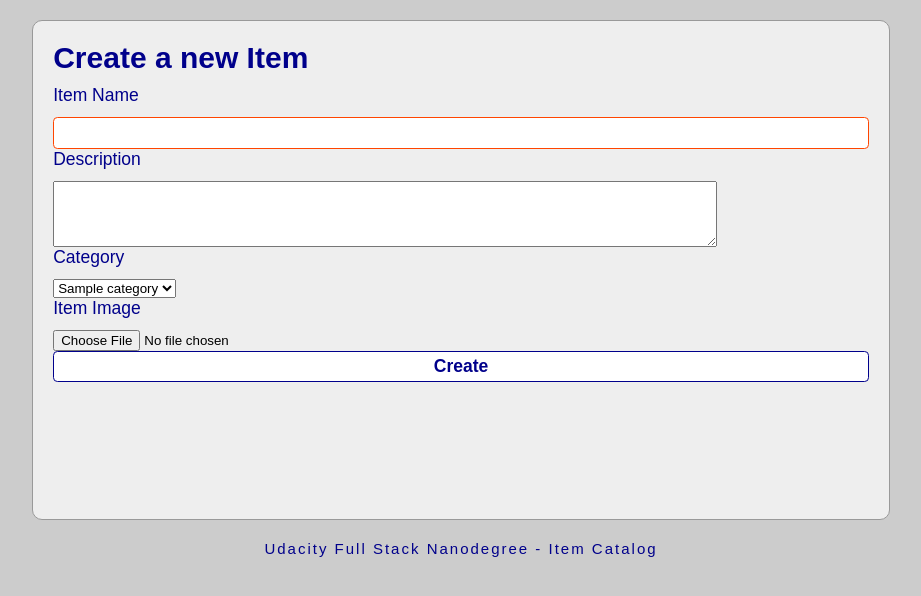
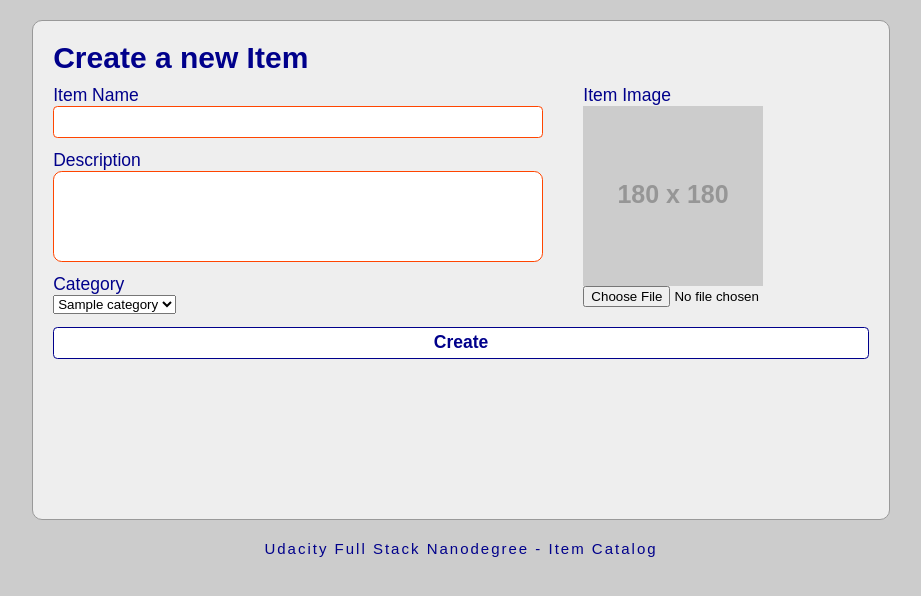
Before and after one commit to ziggylineous/udacity-full-stack-dev, a Flask app: page /items/new in a window 1280 px wide. Shown: the part 100-696 px from the top of the page, without its empty margins (179-1100 px from the left). Run offline with Flask 2, Linux system fonts and the light colour scheme; a user stored in the database is signed in; tables that the repository leaves empty hold one stand-in row (values such as "Sample post"); grey boxes labelled with a size stand in for pictures from a placeholder-image service; some libraries are stand-ins or nearby versions.

Commit message:
item form styling. Show image when loading new one. Add new button style

```diff
--- a/item_catalog/app/static/styles/main.css
+++ b/item_catalog/app/static/styles/main.css
@@ -36,6 +36,7 @@ button#log-in-out {
     margin-left: auto;
     border: 5px solid orange;
     border-radius: 0.375em;
+    cursor: pointer;
 }
 
 button#log-in-out:hover {
@@ -45,6 +46,7 @@ button#log-in-out:hover {
 button#log-in-out:active {
     background-color: rgb(225, 50, 0);
     color: darkblue;
+    outline: none;
 }
 /* top bar end */
 
@@ -91,13 +93,13 @@ h2 {
 /* categories ~ items layout */
 nav#categories {
     flex: 1;
-    padding: 2em 2em;
+    padding-right: 2em;
     border-right: 1px solid #CCC;
 }
 
 main#items {
     flex: 3;
-    padding: 2em 2em;
+    padding-left: 2em;
 }
 
 #categories ul,
@@ -116,13 +118,10 @@ main#items {
 }
 
 #categories ul a:link,
-#items ul a:link {
-    color: orangered;
-}
-
+#items ul a:link,
 #categories ul a:visited,
 #items ul a:visited {
-    color: brown;
+    color: orangered;
 }
 
 #categories ul a:hover,
@@ -141,6 +140,10 @@ main#items {
 #items ul span.item-category {
     color: #999;
     font-style: italic;
+}
+
+#items li#new-item a i {
+    color:darkblue;
 }
 
 
@@ -229,6 +232,7 @@ hr {
 
 
 /* form */
+/* login */
 #login-contents {
     width: 33%;
     min-height: 44em;
@@ -249,20 +253,29 @@ label {
 }
 
 input[type=text],
-input[type=password] {
+input[type=password],
+input[type=submit],
+textarea {
     border: 1px solid orangered;
     font-size: 1.75em;
+    border: 1px solid orangered;
     padding: 0.25em;
-    width:100%;
     color: darkblue;
     box-sizing: border-box;
     border-radius: 0.25em;
-    font-weight: bold;
+    outline: none;
 }
 
-form input[type=submit] {
-    width: 100%;
-    font-size: 1.75em;
+input[type=text]:focus,
+input[type=password]:focus,
+textarea:focus {
+    border: 1px solid darkblue;
+}
+
+
+input[type=text],
+input[type=password] {
+    width:100%;
 }
 
 form div.form-group-no-label {
@@ -270,13 +283,11 @@ form div.form-group-no-label {
 }
 
 form input[type=submit] {
+    width: 100%;
+    color: darkblue;
+
     background-color: white;
-    color: darkblue;
     border: 1px solid darkblue;
-    border-radius: 0.25em;
-    padding: 0.25em;
-
-    font-size:1.75em;
     font-weight: bold;
 
     cursor: pointer;
@@ -298,3 +309,35 @@ form input[type=submit]:active {
     display: flex;
     justify-content: space-between;
 }
+
+textarea {
+    border-radius: 0.5em;
+    resize: none;
+    width: 100%;
+}
+
+
+/* item-form */
+.flexed {
+    display: flex;
+}
+
+/* two col layout */
+#item-form div.flexed > div:first-child {
+    width: 60%;
+}
+
+#item-form div.flexed > div:last-child {
+    margin-left: auto;
+    width: 35%;
+}
+
+#item-form input[type=text] {
+    width: 100%;
+}
+
+/* make the item image occupy its own line*/
+#item-form img {
+    display: block;
+
+}
--- a/item_catalog/app/templates/item-form.html
+++ b/item_catalog/app/templates/item-form.html
@@ -9,38 +9,43 @@
     {% endif %}
 </h2>
 
-<form action="" method="POST" enctype="multipart/form-data">
+<form id="item-form" action="" method="POST" enctype="multipart/form-data">
     {{ form.hidden_tag() }}
+    <div class="flexed">
         <div>
-        {{ form.name.label }}<br>
-        {{ form.name(size=60) }}
+            <div class="form-group">
+                {{ form.name.label }}
+                {{ form.name() }}
                 {% for error in form.name.errors %}
                 <span class="form-error">{{ error }}</span>
                 {% endfor %}
             </div>
 
-    <div>
-        {{ form.description.label }}<br>
-        {{ form.description(rows=4, cols=80) }}
+            <div class="form-group">
+                {{ form.description.label }}
+                {{ form.description(rows=4) }}
                 {% for error in form.description.errors %}
                 <span class="form-error">{{ error }}</span>
                 {% endfor %}
             </div>
 
-    <div>
-        {{ form.category_id.label }}<br>
+            <div class="form-group">
+                {{ form.category_id.label }}
                 {{ form.category_id() }}
                 {% for error in form.category_id.errors %}
                 <span class="form-error">{{ error }}</span>
                 {% endfor %}
             </div>
+        </div>
 
         <div>
-        {{ form.image.label }}<br>
+            {{ form.image.label }}
+            <img id="item-image" src="http://placehold.it/180" alt="item image" />
             {{ form.image() }}
             {% for error in form.image.errors %}
             <span class="form-error">{{ error }}</span>
             {% endfor %}
+        </div>
     </div>
 
     <div>
@@ -48,3 +53,23 @@
     </div>
 </form>
 {% endblock %}
+
+{% block behaviour %}
+<script>
+function showUploadedImage(input) {
+    if (input.files && input.files[0]) {
+        var reader = new FileReader();
+
+        reader.onload = function(imageRead) {
+            $("#item-image").attr("src", imageRead.target.result);
+        };
+
+        reader.readAsDataURL(input.files[0]);
+    }
+}
+
+$('#image').on('change', function(event) {
+    showUploadedImage(event.target);
+});
+</script>
+{% endblock %}
```
Also changed, not shown: item_catalog/app/templates/items.html (+9 -3 lines). Lines whose indentation alone changed are shown as unchanged.
